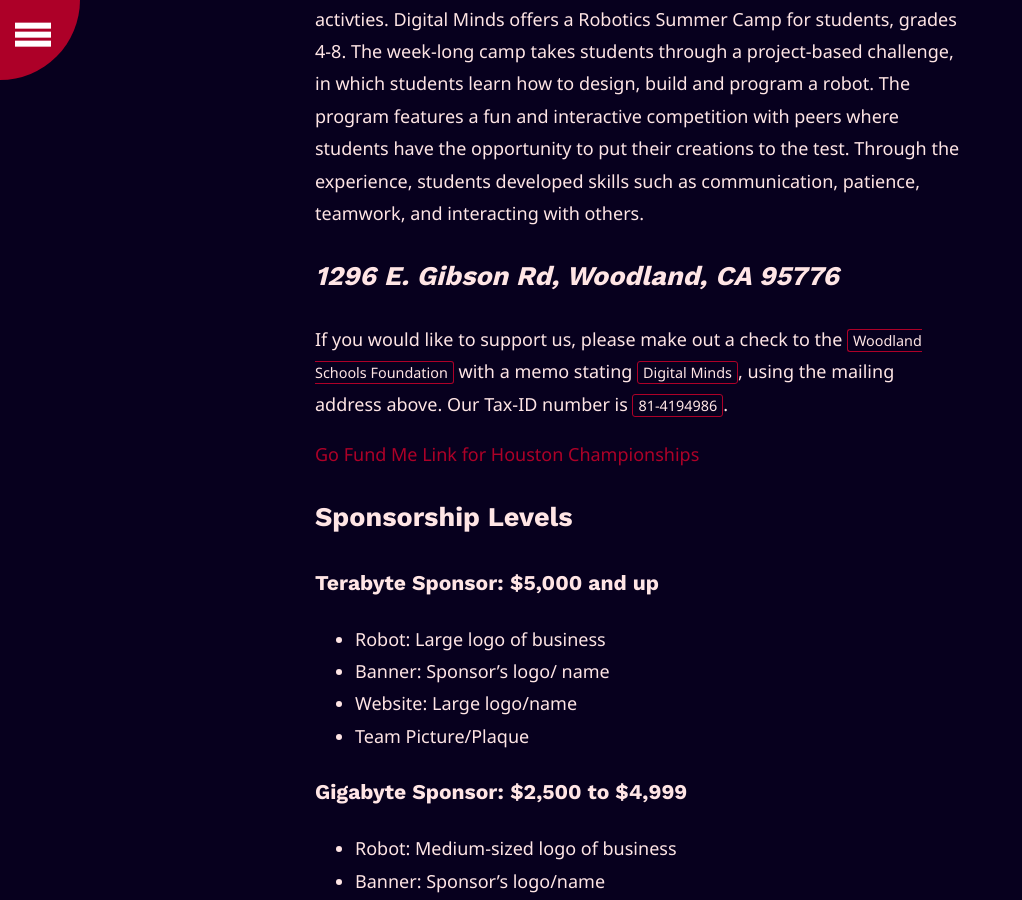
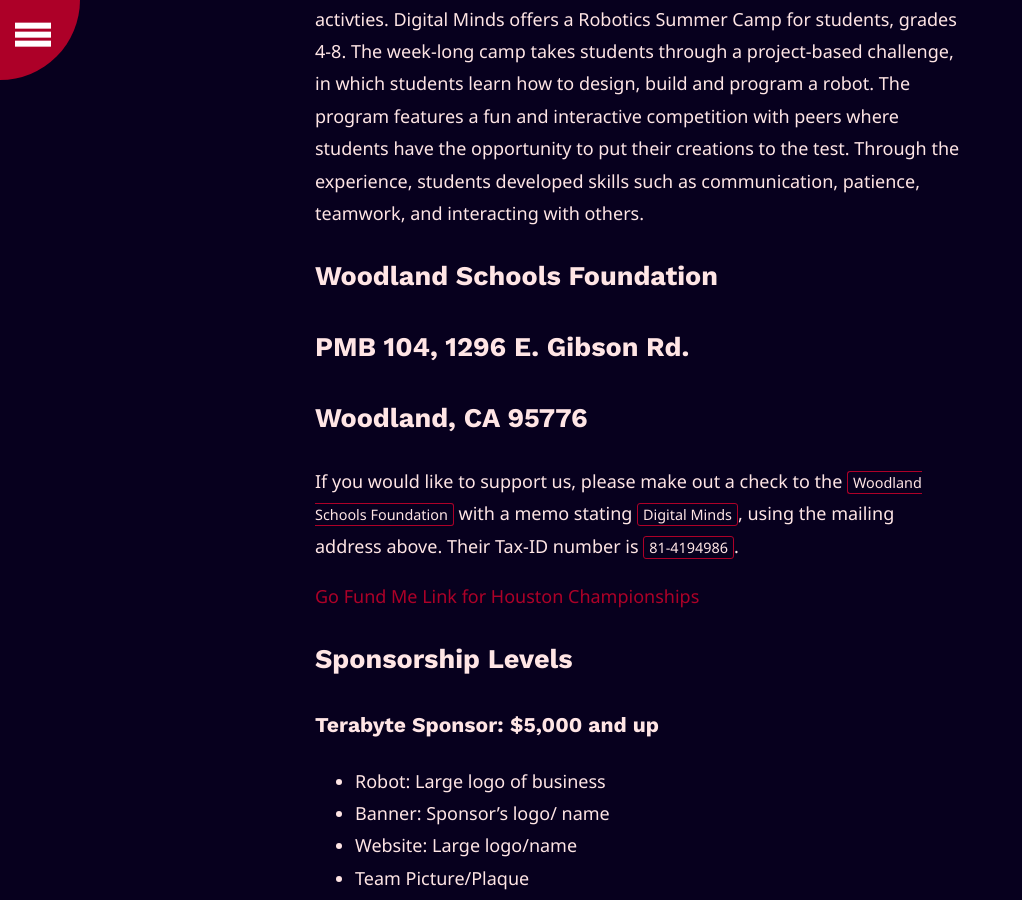
Before and after one commit to FRCTeam5458DigitalMinds/team5458.com, a Jekyll site: the page built from _pages/support.md, in a window 1280 px wide and 900 px high, scrolled down 799 px. Shown: the whole window, without its empty margins (0-1022 px from the left). Built offline with Jekyll 4.4.1, drawn with Linux system fonts in a browser that asks for light colours; nearby versions of some CDN libraries.

Commit message:
Update support.md

```diff
--- a/_pages/support.md
+++ b/_pages/support.md
@@ -8,9 +8,11 @@
 
 In 2018, Digital Minds strived to expand outreach within the Woodland community with goals of inspiring younger students to engage in STEM activties. Digital Minds offers a Robotics Summer Camp for students, grades 4-8. The week-long camp takes students through a project-based challenge, in which students learn how to design, build and program a robot. The program features a fun and interactive competition with peers where students have the opportunity to put their creations to the test. Through the experience, students developed skills such as communication, patience, teamwork, and interacting with others.
 
-## *1296 E. Gibson Rd, Woodland, CA 95776*
+## Woodland Schools Foundation
+## PMB 104, 1296 E. Gibson Rd.
+## Woodland, CA 95776
 
-If you would like to support us, please make out a check to the `Woodland Schools Foundation` with a memo stating `Digital Minds`, using the mailing address above. Our Tax-ID number is `81-4194986`.
+If you would like to support us, please make out a check to the `Woodland Schools Foundation` with a memo stating `Digital Minds`, using the mailing address above. Their Tax-ID number is `81-4194986`.
 
 [Go Fund Me Link for Houston Championships](https://www.gofundme.com/f/team-5458-first-robotics-world-championships?utm_campaign=p_cf+share-flow-1&utm_medium=copy_link&utm_source=customer)
 
```
